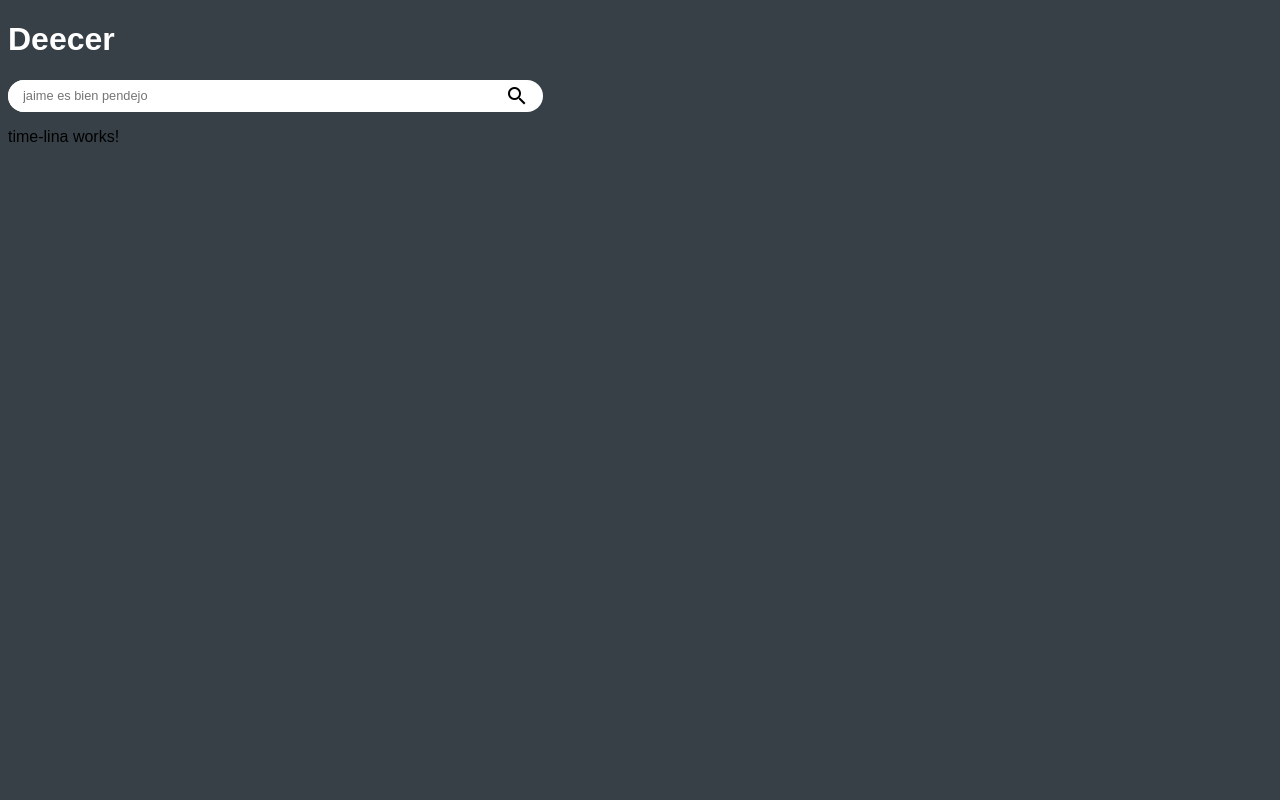
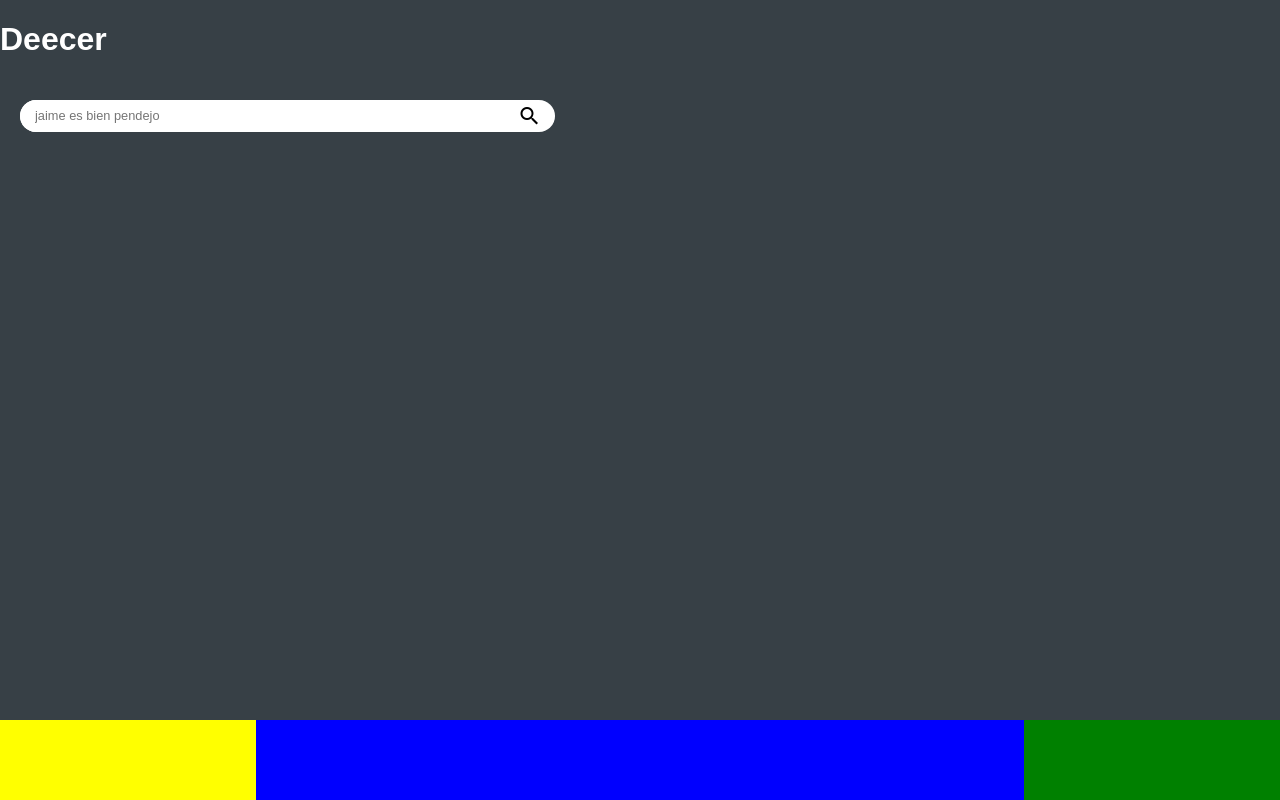
Before and after one commit to davinzifc/angular, an Angular app: page / in a window 1280 px wide. Built offline with nearby package versions, Linux system fonts and the light colour scheme.

Commit message:
progrest bar init

```diff
--- a/src/app/components/box-song/box-song.component.html
+++ b/src/app/components/box-song/box-song.component.html
@@ -1,7 +1,7 @@
 <div class="search">
-  <input type="text" placeholder="jaime es bien pendejo" (keyup)="updateData($event)">
-  <div class="button">
-    <span class="material-icons" (click)="search(buscar)">search</span>
+  <input type="text" placeholder="jaime es bien pendejo" (keyup)="onKey($event)" (keyup)="updateData($event)">
+  <div class="button" (click)="search(buscar)">
+    <span class="material-icons">search</span>
   </div>
   <!--button (click)="search(buscar)">buscar</button>-->
 </div>
--- a/src/app/components/box-song/box-song.component.scss
+++ b/src/app/components/box-song/box-song.component.scss
@@ -1,6 +1,7 @@
 .paquete{
     display: flex;
     flex-flow: row wrap;
+    overflow: hidden;
 .content{
     margin: 20px;
     width: 10vw;
@@ -114,6 +115,7 @@
 }
 
 .search{
+    margin: 20px;
     position: relative;
     display: flex;
     background-color: #fff;
@@ -124,6 +126,7 @@
     overflow: hidden;
     input{
         padding-left: 15px;
+        padding-right: 10px;
         border: none;
         outline: 0 none;
         flex: 0.9;
@@ -140,4 +143,7 @@
             user-select: none;
         }
     }
+    .button:hover{
+        background-color: #EFF2F8;
+    }
 }
--- a/src/app/components/box-song/box-song.component.ts
+++ b/src/app/components/box-song/box-song.component.ts
@@ -76,6 +76,7 @@ export class BoxSongComponent implements OnInit {
 
     }else if(this.listen[0] != song){
         this.listen[0].pause();
+        this.listen[0].currentTime = 0;
         this.listen[1].innerHTML = 'play_circle_outline';
         this.listen[0] = song;
         this.listen[1] = icon;
@@ -83,4 +84,10 @@ export class BoxSongComponent implements OnInit {
 
   }
 
+  onKey(e){
+    if(e['keyCode'] == 13){
+      this.search();
+    }
+  }
+
 }
--- a/src/app/components/time-lina/time-lina.component.html
+++ b/src/app/components/time-lina/time-lina.component.html
@@ -1,3 +1,14 @@
-<p>
-  time-lina works!
-</p>
+<div class="boxTime">
+    <div class="info"></div>
+    <div class="timeLine">
+        <div class="infoLine"></div>
+        <div class="boxLine">
+            <span></span>
+            <div class="line">
+                <span class="current"></span>
+            </div>
+            <span></span>
+        </div>
+    </div>
+    <div class="config"></div>
+</div>
--- a/src/app/components/time-lina/time-lina.component.scss
+++ b/src/app/components/time-lina/time-lina.component.scss
@@ -0,0 +1,28 @@
+.boxTime{
+    position: fixed;
+    display: flex;
+    bottom: 0;
+    width: 100vw;
+    height: 10vh;
+    background-color: red;
+    .info{
+        flex: 0.2;
+        background-color: yellow;
+    }
+
+    .timeLine{
+        flex: 0.6;
+        background-color: blue;
+        .line{
+            .current{
+
+            }
+        }
+    }
+
+    .config{
+        flex: 0.2;
+        background-color: green;
+
+    }
+}
--- a/src/styles.scss
+++ b/src/styles.scss
@@ -4,6 +4,7 @@
     box-sizing: border-box;
 }
 body{
+    margin: 0;
     h1{
         color: #fff;
     }
```
Also changed, not shown: src/app/app.component.html (line endings or trailing spaces).
